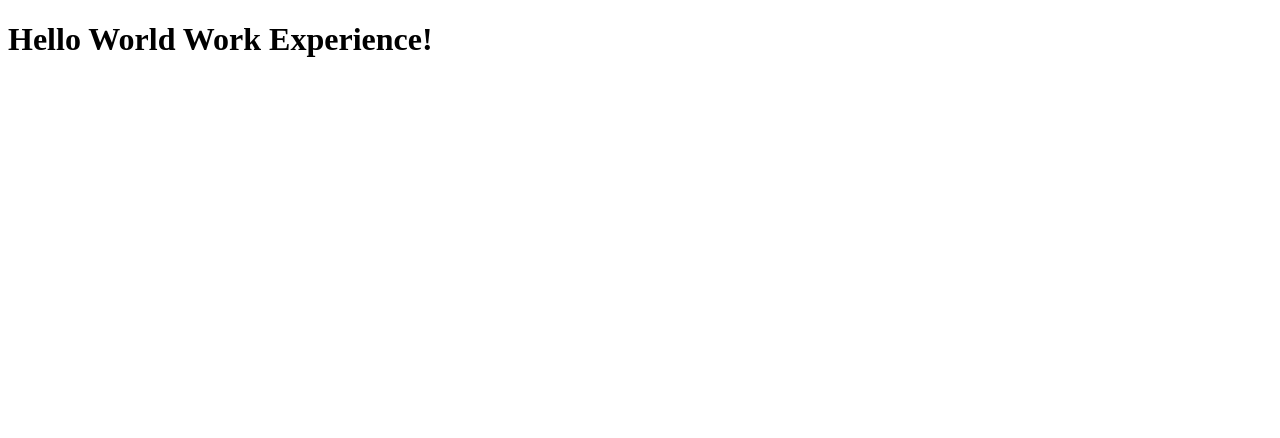
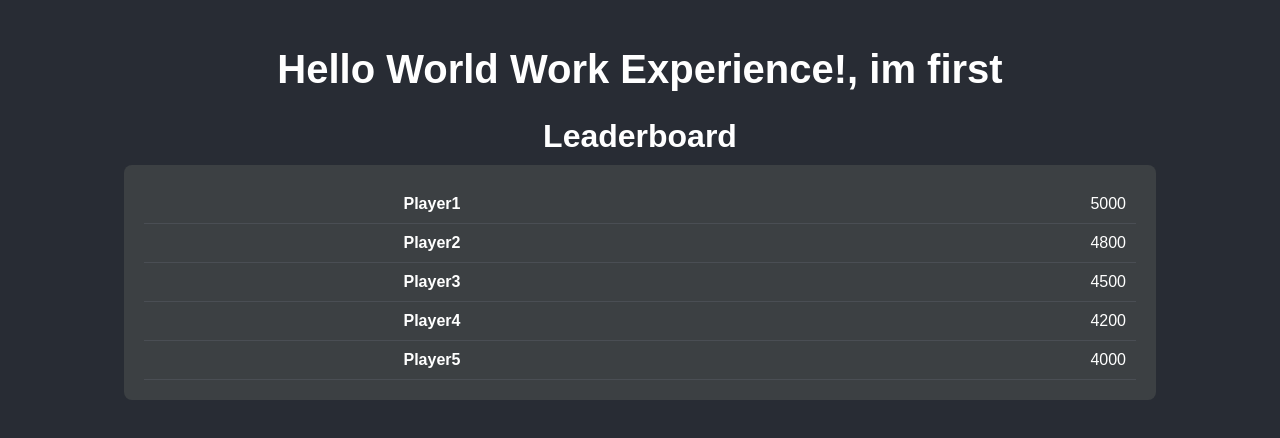
Before and after one commit to JordanEAbbottSoftwire/softwire-work-experience-oct-2024, a website: page frontend/pages/index.html in a window 1280 px wide. Drawn offline with Linux system fonts and the light colour scheme.

Commit message:
Made the initial leaderboard

```diff
--- /dev/null
+++ b/frontend/pages/index.css
@@ -0,0 +1,52 @@
+/* index.css */
+
+/* General Styles */
+body {
+    font-family: Arial, sans-serif;
+    background-color: #282c34;
+    color: white;
+    margin: 0;
+    padding: 20px;
+    text-align: center;
+}
+
+h1 {
+    font-size: 2.5em;
+    margin-bottom: 20px;
+}
+
+h2 {
+    font-size: 2em;
+    margin-bottom: 10px;
+}
+
+/* Highscore Table Styles */
+.highscore {
+    background-color: #3c4043;
+    border-radius: 8px;
+    padding: 20px;
+    margin: 0 auto;
+    width: 80%;
+}
+
+table {
+    width: 100%;
+    border-collapse: collapse;
+}
+
+td {
+    padding: 10px;
+    border-bottom: 1px solid #4a4e54;
+}
+
+tr:hover {
+    background-color: #50565b;
+}
+
+td:first-child {
+    font-weight: bold;
+}
+
+td:last-child {
+    text-align: right;
+}
--- a/frontend/pages/index.html
+++ b/frontend/pages/index.html
@@ -1,11 +1,47 @@
+
 <!DOCTYPE html>
 <html lang="en">
 <head>
     <meta charset="UTF-8">
     <meta name="viewport" content="width=device-width, initial-scale=1.0">
     <title>TETRIS</title>
-</head>
+
+    <link rel="stylesheet" href="index.css">
 <body>
-    <h1>Hello World Work Experience!</h1>
+    <h1>Hello World Work Experience!, im first </h1>
+
+
+<h2>Leaderboard</h2>
+
+    <div class="highscore">
+        <table>
+            <tbody>
+                <tr>
+                    <td>Player1</td>
+                    <td>5000</td>
+                </tr>
+                <tr>
+                    <td>Player2</td>
+                    <td>4800</td>
+                </tr>
+                <tr>
+                    <td>Player3</td>
+                    <td>4500</td>
+                </tr>
+                <tr>
+                    <td>Player4</td>
+                    <td>4200</td>
+                </tr>
+                <tr>
+                    <td>Player5</td>
+                    <td>4000</td>
+                </tr>
+            </tbody>
+        </table>
+    </div>
+
+
+
+
 </body>
 </html>
```
